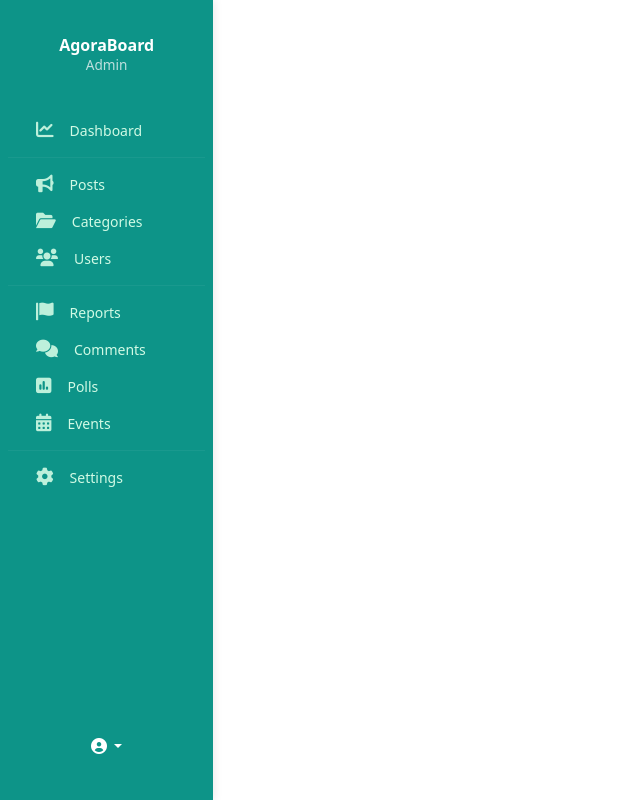
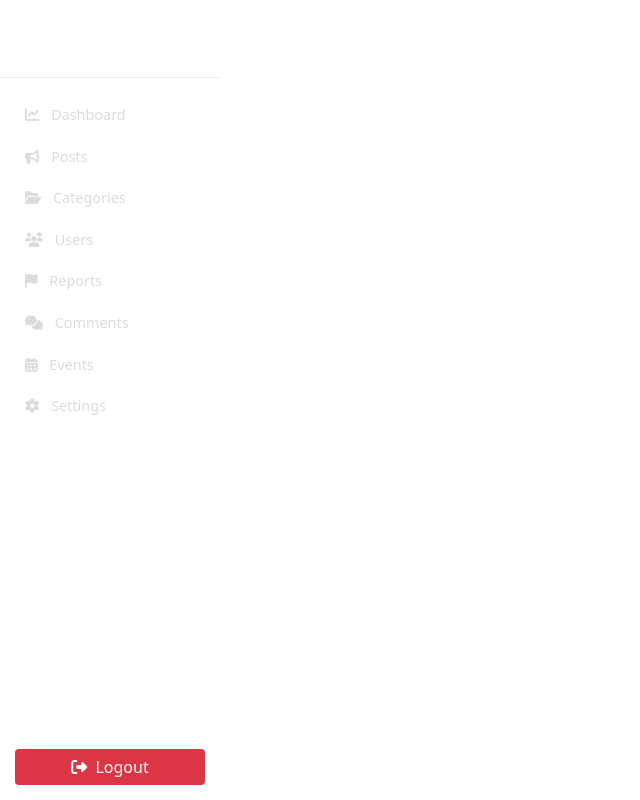
Before and after one commit to Nadskiee/AgoraBoard, a PHP site: page /AgoraBoard/admin_sidebar.php in a window 1280 px wide. Shown: the whole page, without its empty margins (0-640 px from the left). Run offline with PHP 8.4, Linux system fonts and the light colour scheme; data that the repository does not hold is empty.

Commit message:
Add admin dashboard: implement authentication, display statistics, and recent posts; create CSS for improved layout and styling

```diff
--- a/admin_header.php
+++ b/admin_header.php
@@ -3,7 +3,7 @@
 <head>
   <meta charset="UTF-8">
   <title>Admin Dashboard</title>
-  <link rel="stylesheet" href="assets/admin.css"> <!-- your CSS -->
+  <link rel="stylesheet" href="assets/admin_dashboard.css?v=<?php echo time(); ?>">
   <link rel="stylesheet" href="https://cdnjs.cloudflare.com/ajax/libs/font-awesome/6.4.0/css/all.min.css">
   <link rel="stylesheet" href="https://cdn.jsdelivr.net/npm/bootstrap@5.3.0/dist/css/bootstrap.min.css">
 </head>
--- a/admin_sidebar.php
+++ b/admin_sidebar.php
@@ -1,95 +1,120 @@
-<link rel="stylesheet" href="assets/admin-dashboard.css?v=<?php echo time(); ?>">
-<link href="https://cdn.jsdelivr.net/npm/bootstrap@5.3.0/dist/css/bootstrap.min.css" rel="stylesheet">
-<link href="https://cdnjs.cloudflare.com/ajax/libs/font-awesome/6.0.0/css/all.min.css" rel="stylesheet">
+<link rel="stylesheet" href="https://cdn.jsdelivr.net/npm/bootstrap@5.3.0/dist/css/bootstrap.min.css">
+<link rel="stylesheet" href="https://cdnjs.cloudflare.com/ajax/libs/font-awesome/6.4.0/css/all.min.css">
+
+<style>
+    .sidebar {
+        background-color: var(--teal);
+        color: white;
+        min-height: 100vh;
+        position: fixed;
+        left: 0;
+        top: 0;
+        width: 220px;
+        display: flex;
+        flex-direction: column;
+        justify-content: space-between;
+    }
+
+    .sidebar .nav-link {
+        color: #dcdcdc;
+        padding: 8px 15px;
+        border-radius: 4px;
+        margin: 2px 10px;
+        font-size: 0.9rem;
+    }
+
+    .sidebar .nav-link:hover,
+    .sidebar .nav-link.active {
+        background-color: #0a615aff;
+        color: #fff;
+    }
+
+    .sidebar hr {
+        border-color: rgba(255, 255, 255, 0.2);
+    }
+
+    .sidebar-footer {
+        padding: 15px;
+        text-align: center;
+    }
+
+    .sidebar-footer .btn-logout {
+        width: 100%;
+        background-color: #dc3545;
+        color: white;
+        border: none;
+        border-radius: 4px;
+        padding: 6px 0;
+        transition: background-color 0.2s;
+    }
+
+    .sidebar-footer .btn-logout:hover {
+        background-color: #bb2d3b;
+    }
+
+    /* Adjust main content padding */
+    .main-content {
+        margin-left: 220px;
+        padding: 20px;
+    }
+</style>
 
 <!-- Sidebar -->
-<nav class="sidebar col-md-3 col-lg-2 d-md-block collapse" id="adminSidebar">
-    <div class="d-flex flex-column h-100 py-3 px-2">
-        <!-- Logo / Title -->
-        <div class="text-center mb-3">
-            <h6 class="fw-bold text-white mb-0">AgoraBoard</h6>
-            <small class="text-light opacity-75">Admin</small>
+<nav class="sidebar">
+    <div>
+        <div class="text-center py-3 border-bottom border-light-subtle">
+            <h5 class="fw-bold mb-0">AgoraBoard</h5>
+            <small class="opacity-75">Admin Panel</small>
         </div>
 
-        <!-- Navigation -->
-        <ul class="nav flex-column small mb-auto">
+        <ul class="nav flex-column mt-3">
             <li>
-                <a href="admin-dashboard.php" class="nav-link py-1 <?= basename($_SERVER['PHP_SELF']) === 'admin-dashboard.php' ? 'active' : ''; ?>" href="admin-dashboard.php">
-                    <i class="fas fa-chart-line me-1"></i> Dashboard
-                </a>
-            </li>
-
-            <li>
-                <hr class="text-secondary my-2">
-            </li>
-
-            <li>
-                <a href="admin_manage_posts.php" class="nav-link py-1 <?= basename($_SERVER['PHP_SELF']) === 'posts.php' ? 'active' : ''; ?>" href="posts.php">
-                    <i class="fas fa-bullhorn me-1"></i> Posts
+                <a href="admin_dashboard.php" class="nav-link <?= basename($_SERVER['PHP_SELF']) === 'admin_dashboard.php' ? 'active' : ''; ?>">
+                    <i class="fas fa-chart-line me-2"></i> Dashboard
                 </a>
             </li>
             <li>
-                <a class="nav-link py-1 <?= basename($_SERVER['PHP_SELF']) === 'categories.php' ? 'active' : ''; ?>" href="categories.php">
-                    <i class="fas fa-folder-open me-1"></i> Categories
+                <a href="admin_manage_posts.php" class="nav-link <?= basename($_SERVER['PHP_SELF']) === 'admin_manage_posts.php' ? 'active' : ''; ?>">
+                    <i class="fas fa-bullhorn me-2"></i> Posts
                 </a>
             </li>
             <li>
-                <a class="nav-link py-1 <?= basename($_SERVER['PHP_SELF']) === 'users.php' ? 'active' : ''; ?>" href="users.php">
-                    <i class="fas fa-users me-1"></i> Users
-                </a>
-            </li>
-
-            <li>
-                <hr class="text-secondary my-2">
-            </li>
-
-            <li>
-                <a class="nav-link py-1 <?= basename($_SERVER['PHP_SELF']) === 'reports.php' ? 'active' : ''; ?>" href="reports.php">
-                    <i class="fas fa-flag me-1"></i> Reports
+                <a href="categories.php" class="nav-link <?= basename($_SERVER['PHP_SELF']) === 'categories.php' ? 'active' : ''; ?>">
+                    <i class="fas fa-folder-open me-2"></i> Categories
                 </a>
             </li>
             <li>
-                <a class="nav-link py-1 <?= basename($_SERVER['PHP_SELF']) === 'comments.php' ? 'active' : ''; ?>" href="comments.php">
-                    <i class="fas fa-comments me-1"></i> Comments
+                <a href="users.php" class="nav-link <?= basename($_SERVER['PHP_SELF']) === 'users.php' ? 'active' : ''; ?>">
+                    <i class="fas fa-users me-2"></i> Users
                 </a>
             </li>
             <li>
-                <a class="nav-link py-1 <?= basename($_SERVER['PHP_SELF']) === 'polls.php' ? 'active' : ''; ?>" href="polls.php">
-                    <i class="fas fa-poll me-1"></i> Polls
+                <a href="reports.php" class="nav-link <?= basename($_SERVER['PHP_SELF']) === 'reports.php' ? 'active' : ''; ?>">
+                    <i class="fas fa-flag me-2"></i> Reports
                 </a>
             </li>
             <li>
-                <a class="nav-link py-1 <?= basename($_SERVER['PHP_SELF']) === 'events.php' ? 'active' : ''; ?>" href="events.php">
-                    <i class="fas fa-calendar-alt me-1"></i> Events
+                <a href="comments.php" class="nav-link <?= basename($_SERVER['PHP_SELF']) === 'comments.php' ? 'active' : ''; ?>">
+                    <i class="fas fa-comments me-2"></i> Comments
                 </a>
             </li>
-
             <li>
-                <hr class="text-secondary my-2">
+                <a href="events.php" class="nav-link <?= basename($_SERVER['PHP_SELF']) === 'events.php' ? 'active' : ''; ?>">
+                    <i class="fas fa-calendar-alt me-2"></i> Events
+                </a>
             </li>
-
             <li>
-                <a class="nav-link py-1 <?= basename($_SERVER['PHP_SELF']) === 'settings.php' ? 'active' : ''; ?>" href="settings.php">
-                    <i class="fas fa-cog me-1"></i> Settings
+                <a href="settings.php" class="nav-link <?= basename($_SERVER['PHP_SELF']) === 'settings.php' ? 'active' : ''; ?>">
+                    <i class="fas fa-cog me-2"></i> Settings
                 </a>
             </li>
         </ul>
+    </div>
 
-        <!-- Footer -->
-        <div class="sidebar-footer text-center mt-auto">
-            <div class="dropdown">
-                <a href="#" class="d-flex align-items-center justify-content-center text-white text-decoration-none dropdown-toggle small" data-bs-toggle="dropdown">
-                    <i class="fas fa-user-circle me-1 fs-6"></i>
-                    <?= htmlspecialchars($adminName); ?>
-                </a>
-                <ul class="dropdown-menu dropdown-menu-dark text-small shadow">
-                    <li><a class="dropdown-item" href="profile.php"><i class="fas fa-id-badge me-1"></i> Profile</a></li>
-                    <li>
-                        <hr class="dropdown-divider">
-                    </li>
-                    <li><a class="dropdown-item" href="logout.php"><i class="fas fa-sign-out-alt me-1"></i> Logout</a></li>
-                </ul>
-            </div>
-        </div>
+    <div class="sidebar-footer">
+        <div class="mb-2 small"><?= htmlspecialchars($adminName); ?></div>
+        <a href="logout.php" class="btn btn-logout">
+            <i class="fas fa-sign-out-alt me-1"></i> Logout
+        </a>
     </div>
 </nav>
--- a/assets/admin-dashboard.css
+++ b/assets/admin_dashboard.css
@@ -8,7 +8,7 @@
   --border: #e5e7eb;
   --muted-text: #64748b;
   --dark-text: #1e293b;
-  --sidebar-width: 250px;
+  --sidebar-width: 200px;
 }
 
 /* Base */
@@ -24,7 +24,7 @@ body {
   top: 0;
   left: 0;
   bottom: 0;
-  width: var(--sidebar-width);
+  width: 250px;;
   background: var(--teal);
   color: var(--white);
   display: flex;
--- a/login.php
+++ b/login.php
@@ -94,7 +94,7 @@ if ($_SERVER["REQUEST_METHOD"] === "POST") {
                         setcookie('remembered_email', '', time() - 3600, "/"); // Clear cookie
                     }
 
-                    $redirect = ($user['role'] === 'admin') ? "admin-dashboard.php" : "dashboard.php";
+                    $redirect = ($user['role'] === 'admin') ? "admin_dashboard.php" : "dashboard.php";
                     header("Location: $redirect");
                     exit;
                 } else {
```
Also changed, not shown: admin_dashboard.php (renamed from admin-dashboard.php, +9 -94 lines), admin_manage_posts.php (+24 -6 lines), dashboard.php (+57 -52 lines), delete_comment.php (+10 -4 lines), delete_notifications.php (+7 -5 lines), delete_post.php (+13 -26 lines).
